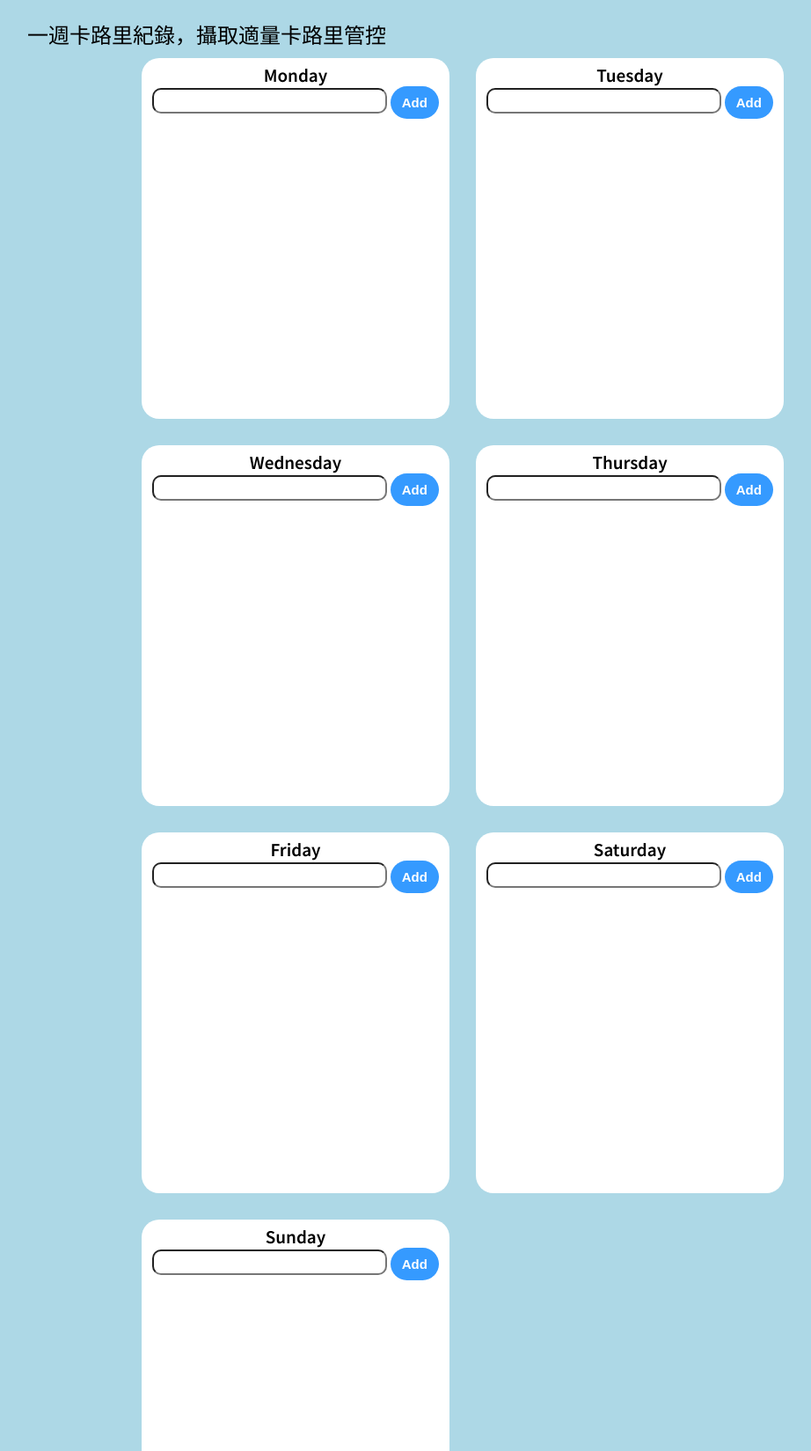
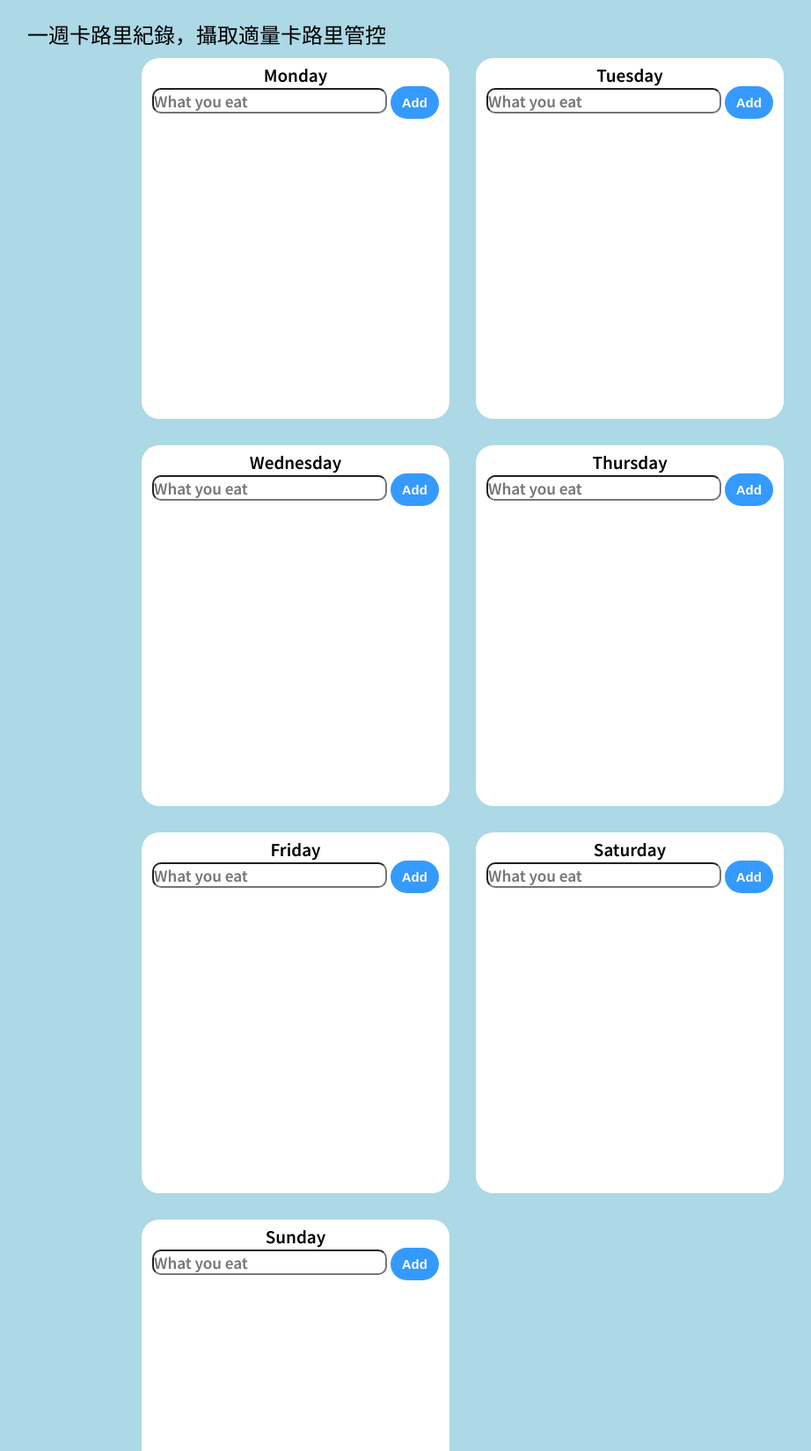
Before and after one commit to GUOJIE526/BMI-Calculator, a plain HTML site: page plan.html in a window 1280 px wide. Shown: the part 222-1871 px from the top of the page at 88% size, without its empty margins (33-955 px from the left). Drawn offline with Linux system fonts and the light colour scheme; some packages are replaced by stand-ins of ours; a script that the page names is missing.

Commit message:
Update plan.html

```diff
--- a/plan.html
+++ b/plan.html
@@ -37,51 +37,58 @@
         <div id="week-container">
           <h3>Monday</h3>
           <form id="input-box">
-            <input type="text" id="input" />
+            <input type="text" placeholder="What you eat" id="input" />
             <button id="add-button">Add</button>
           </form>
+          <ul id="food-list"></ul>
         </div>
         <div id="week-container">
           <h3>Tuesday</h3>
           <form id="input-box">
-            <input type="text" id="input" />
+            <input type="text" placeholder="What you eat" id="input" />
             <button id="add-button">Add</button>
           </form>
+          <ul id="food-list"></ul>
         </div>
         <div id="week-container">
           <h3>Wednesday</h3>
           <form id="input-box">
-            <input type="text" id="input" />
+            <input type="text" placeholder="What you eat" id="input" />
             <button id="add-button">Add</button>
           </form>
+          <ul id="food-list"></ul>
         </div>
         <div id="week-container">
           <h3>Thursday</h3>
           <form id="input-box">
-            <input type="text" id="input" />
+            <input type="text" placeholder="What you eat" id="input" />
             <button id="add-button">Add</button>
           </form>
+          <ul id="food-list"></ul>
         </div>
         <div id="week-container">
           <h3>Friday</h3>
           <form id="input-box">
-            <input type="text" id="input" />
+            <input type="text" placeholder="What you eat" id="input" />
             <button id="add-button">Add</button>
           </form>
+          <ul id="food-list"></ul>
         </div>
         <div id="week-container">
           <h3>Saturday</h3>
           <form id="input-box">
-            <input type="text" id="input" />
+            <input type="text" placeholder="What you eat" id="input" />
             <button id="add-button">Add</button>
           </form>
+          <ul id="food-list"></ul>
         </div>
         <div id="week-container">
           <h3>Sunday</h3>
           <form id="input-box">
-            <input type="text" id="input" />
+            <input type="text" placeholder="What you eat" id="input" />
             <button id="add-button">Add</button>
           </form>
+          <ul id="food-list"></ul>
         </div>
       </div>
     </section>
```
